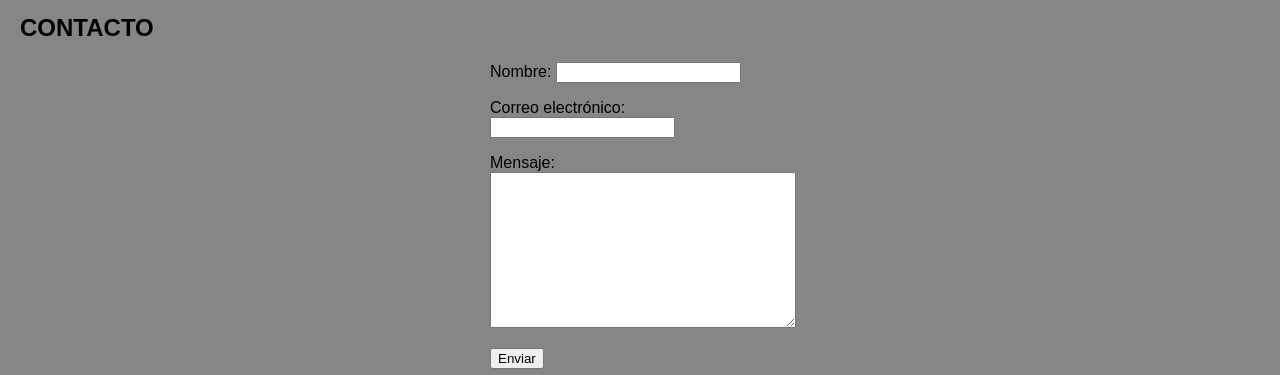
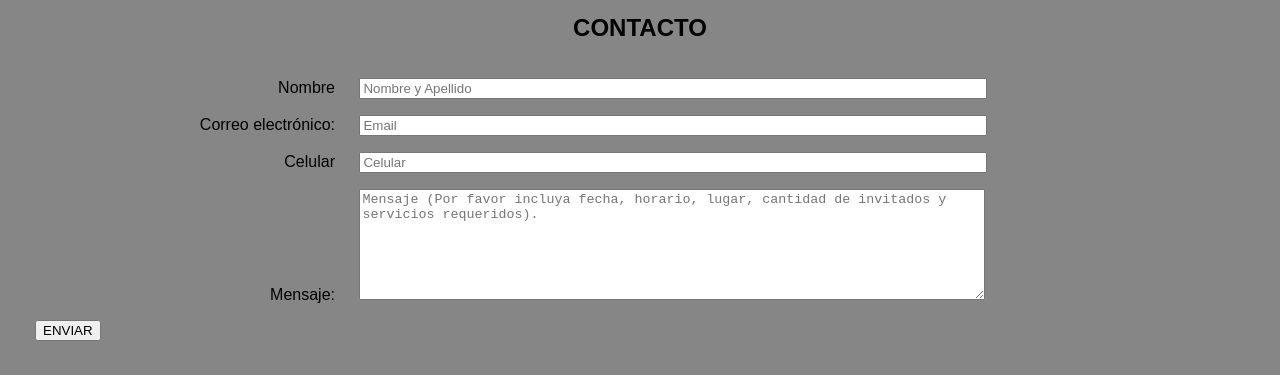
Before and after one commit to AbigailAddur/Proyecto_final, a plain HTML site: page contacto.html in a window 1280 px wide. Shown: the part 94-469 px from the top of the page. Drawn offline with nearby package versions, Linux system fonts and the light colour scheme.

Commit message:
cambios realizados

```diff
--- a/contacto.html
+++ b/contacto.html
@@ -28,10 +28,7 @@
                 <a href="contacto.html">Contacto</a>
                </li>
                <li>
-                <a href="#" class="action_btn">Busqueda</a>
-              <!--  <div class="toggle_btn">
-             <i class="fa-solid fa-bars"></i>
-         </div>-->
+
              </li>
             </ul>
         </div>
@@ -44,23 +41,25 @@
         <div>
             <form id="contactForm">
                 <p>
-                <label for="nombre">Nombre:</label>
-                <input type="text" id="nombre" name="nombre" required>
+                <label for="nombre">Nombre</label>
+                <input type="text" name="lname" class="form-control" id="lname" placeholder="Nombre y Apellido" data-rule="minlen:4" data-msg="Por favor escriba su nombre completo" />
                 </p>
                 <p>
                 <label for="email">Correo electrónico:</label>
-                <input type="email" id="email" name="email" required>
+                <input type="email" class="form-control" name="email" id="email" placeholder="Email" data-rule="email" data-msg="Por favor escriba un email válido" />
+                </p>
+                <p>
+                <label for="Celular">Celular</label>
+                <input type="text" class="form-control" name="subject" id="subject" placeholder="Celular" data-rule="minlen:4" data-msg="Escriba más de 8 caracteres" />
                 </p>
                 <p>
                 <label for="mensaje">Mensaje:</label>
-                <textarea id="mensaje" name="mensaje" required></textarea>
+                <textarea name="message" id="message" cols="50" rows="7" class="form-control" placeholder="Mensaje (Por favor incluya fecha, horario, lugar, cantidad de invitados y servicios requeridos)."></textarea>
                 </p>
-                <button type="submit">Enviar</button>
+                <input type="submit" value="ENVIAR" class="btn btn-primary py-2 px-4 text-white">
             </form>
             <div id="mensajeExito"></div>
             </div>
-
-    </div>
 
     <footer>
         <div class="footer">
--- a/css/estilo.css
+++ b/css/estilo.css
@@ -63,25 +63,49 @@ HEADER
   .toggle_btn {
    position: fixed;
   }
+
+
 /* 2 columnas */
 #contenedor {
     display: flex;
     flex-direction: row;
     flex-wrap: wrap;
   }
-  #principal {
-    width: 65%;
+  #imagen {
+   width: 65%;
+   margin: auto;
+
   }
   #texto {
     width: 35%;
-    color: bisque;
+    color: rgb(8, 8, 8);
     text-align: center;
 
   }
+
+  h2{
+    text-align: center;
+  }
   #contactForm {
-    width: 300px;
-    margin: 0 auto;
-    text-align: left;
+    position: relative;
+    width: 100%;
+    min-height: 1px;
+    padding-right: 15px;
+    padding-left: 15px;
+    display: inline-block;
+
+}
+
+.form-control {
+  width: 50%;
+  height:auto;
+}
+
+form label {
+  width: 300px;
+  display: inline-block;
+  text-align: right;
+  margin-right: 20px;
 }
 
 #mensaje {
@@ -91,7 +115,7 @@ HEADER
 
 footer {
     margin-top: 40px;
-    color: bisque;
+    color: rgb(11, 11, 11);
     text-align: center;
 
 }
@@ -241,3 +265,17 @@ INDEX
        #slider-span6:target ~.image-slider{
         left:-30%;
          }
+
+
+/*.form-control {
+          height: 43px;
+          border-radius: 0;
+          background: transparent;
+          border-color: #777;
+          color: #fff !important; }
+          .form-control:active, .form-control:focus {
+            border-color: #8dc3d3;
+            background: transparent; }
+          .form-control:hover, .form-control:active, .form-control:focus {
+            -webkit-box-shadow: none !important;
+            box-shadow: none !important; }
```
Also changed, not shown: index.html (+0 -3 lines), nosotros.html (+1 -6 lines), servicios.html (+0 -5 lines).
